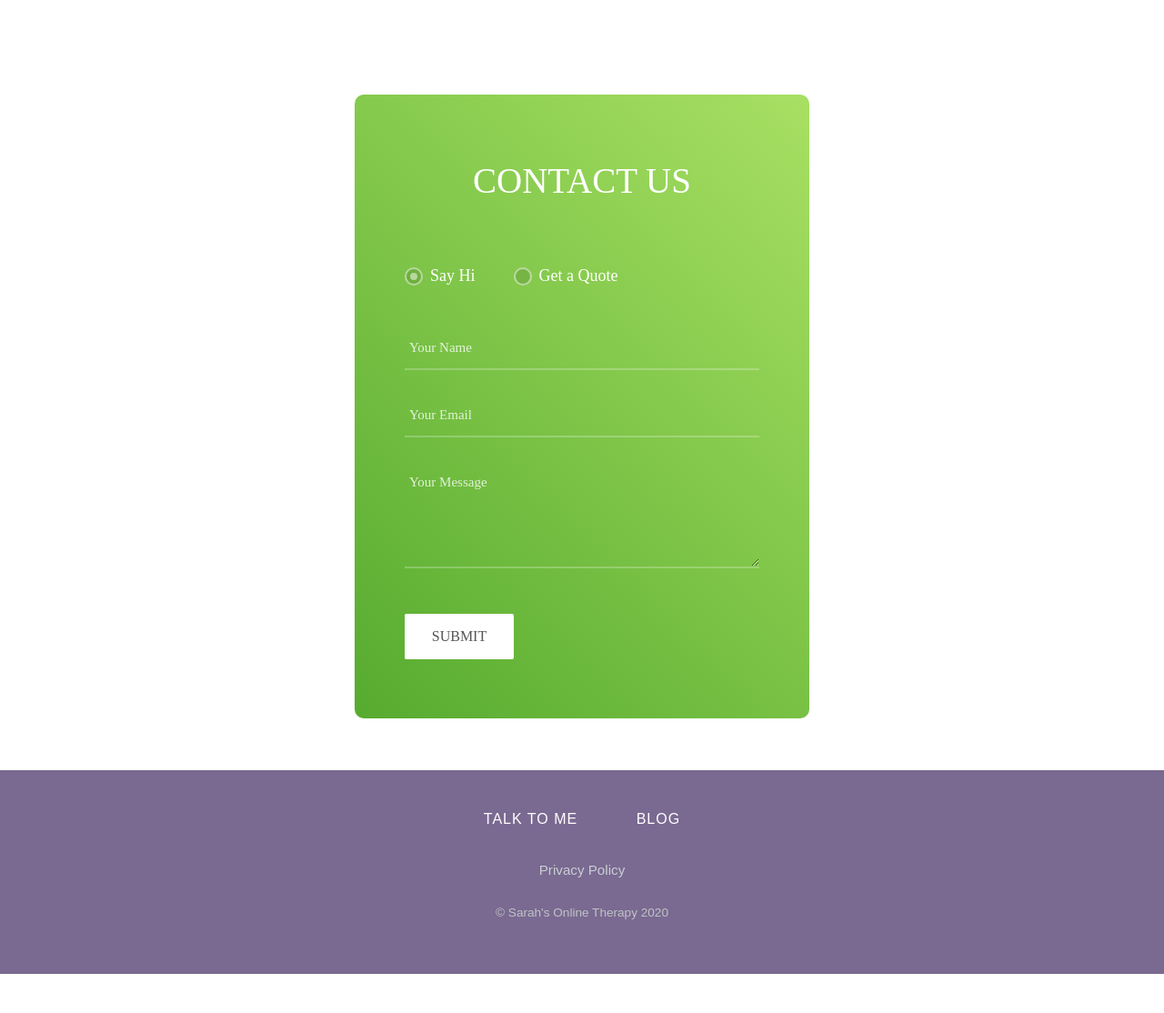
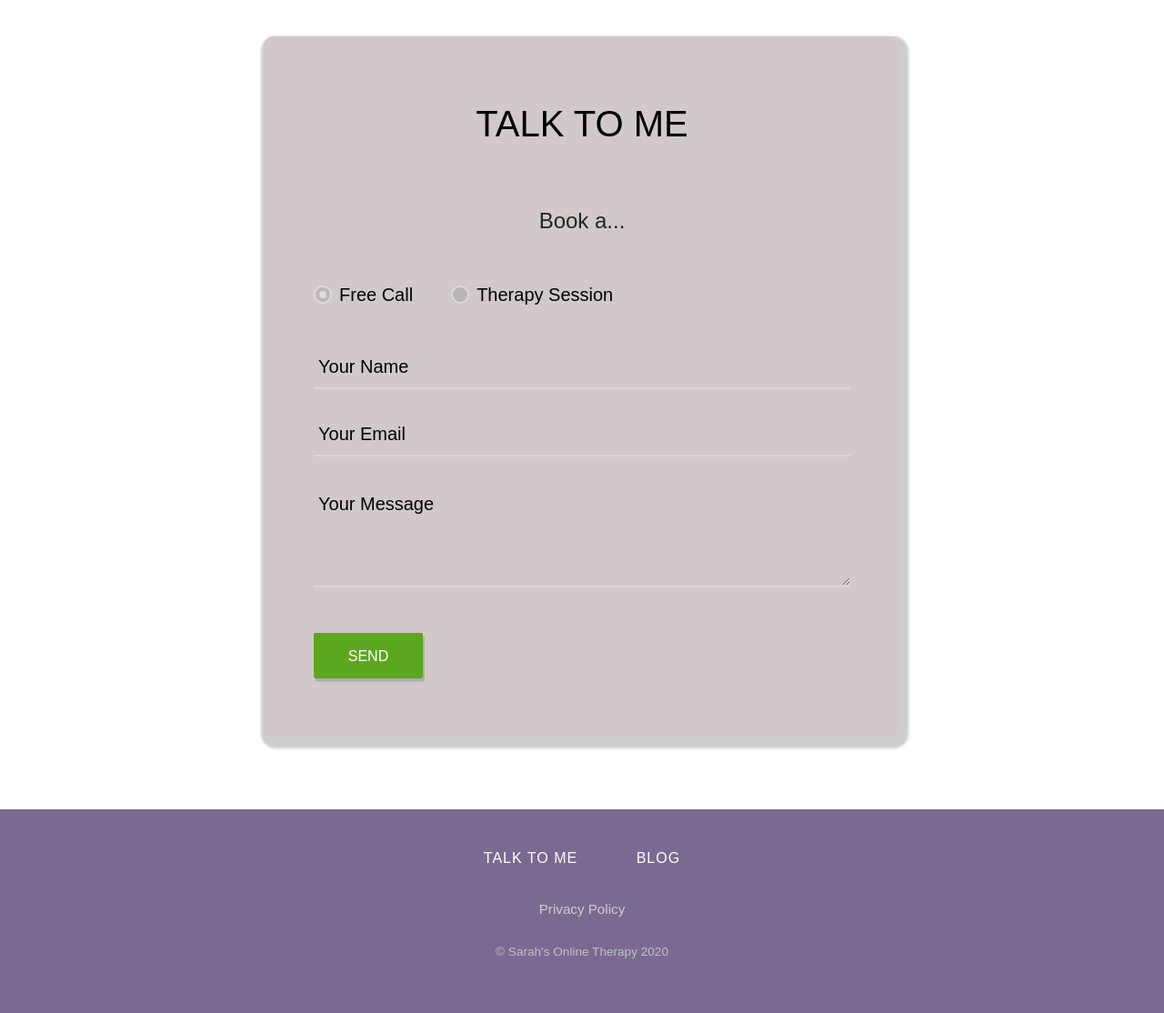
Before and after one commit to greevesh/single_page_website, a PHP site: page / in a window 1280 px wide. Shown: the part 2868-3982 px from the top of the page at 91% size. Before the commit the page ends 3939 px from the top, so only its background shows below. Run offline with PHP 8.4, Linux system fonts and the light colour scheme; some web fonts are replaced.

Commit message:
The design of the contact form has been completed.

```diff
--- a/contact-form/css/main.css
+++ b/contact-form/css/main.css
@@ -145,16 +146,13 @@
   align-items: center;
   padding: 15px;
   background: rgba(255,255,255,0.8);
-
+  margin-bottom: 4rem;
 }
 
 .wrap-contact3 {
-  width: 500px;
-  background: #80c64a;
-  background: -webkit-linear-gradient(45deg, #56ab2f, #a8e063);
-  background: -o-linear-gradient(45deg, #56ab2f, #a8e063);
-  background: -moz-linear-gradient(45deg, #56ab2f, #a8e063);
-  background: linear-gradient(45deg, #56ab2f, #a8e063);
+  width: 700px;
+  background-color: rgb(209, 201, 201);
+  box-shadow: 3px 6px 3px 6px #cbcecb;
   border-radius: 10px;
   overflow: hidden;
   padding: 72px 55px 65px 55px;
@@ -170,9 +168,9 @@
 
 .contact3-form-title {
   display: block;
-  font-family: Poppins-Bold;
-  font-size: 39px;
-  color: #fff;
+  font-family: 'Poppins', sans-serif;
+  color: black;
+  font-size: 40px;
   line-height: 1.2;
   text-align: center;
   text-transform: uppercase;
@@ -191,13 +189,17 @@
   margin-bottom: 27px;
 }
 
+.wrap-input3 ::placeholder {
+  color: black;
+}
+
 .input3 {
   display: block;
   width: 100%;
   background: transparent;
-  font-family: Poppins-Regular;
-  font-size: 15px;
-  color: #fff;
+  font-family: 'Poppins', sans-serif;
+  font-size: 20px;
+  color: black;
   line-height: 1.2;
   padding: 0 5px;
 }
@@ -220,13 +222,11 @@
   left: 0;
   width: 0;
   height: 2px;
-
   -webkit-transition: all 0.4s;
   -o-transition: all 0.4s;
   -moz-transition: all 0.4s;
   transition: all 0.4s;
-
-  background: #fff;
+  background: black;
 }
 
 
@@ -258,12 +258,11 @@
 }
 
 .contact3-form-btn {
-  font-family: Poppins-Medium;
   font-size: 16px;
-  color: #555555;
+  font-family: 'Poppins', sans-serif;
+  color: white;
   line-height: 1.2;
   text-transform: uppercase;
-
   display: -webkit-box;
   display: -webkit-flex;
   display: -moz-box;
@@ -277,12 +276,6 @@
   border-radius: 2px;
   position: relative;
   z-index: 1;
-  background: #80c64a;
-  background: -webkit-linear-gradient(-135deg, #56ab2f, #a8e063);
-  background: -o-linear-gradient(-135deg, #56ab2f, #a8e063);
-  background: -moz-linear-gradient(-135deg, #56ab2f, #a8e063);
-  background: linear-gradient(-135deg, #56ab2f, #a8e063);
-
   -webkit-transition: all 0.4s;
   -o-transition: all 0.4s;
   -moz-transition: all 0.4s;
@@ -299,7 +292,8 @@
   height: 100%;
   top: 0;
   left: 0;
-  background: #fff;
+  background-color: #5ca720;
+  box-shadow: 2px 3.5px #acadac;
   opacity: 1;
   -webkit-transition: all 0.4s;
   -o-transition: all 0.4s;
@@ -415,9 +408,9 @@
   position: relative;
   padding-left: 28px;
   cursor: pointer;
-  font-family: Poppins-Medium;
-  font-size: 18px;
-  color: #fff;
+  font-family: 'Poppins', sans-serif;
+  font-size: 20px;
+  color: black;
   line-height: 1.2;
 }
 
--- a/index.html
+++ b/index.html
@@ -122,7 +122,7 @@
     <div class="card col-xl-3 col-md-3">
       <div class="text-center">
         <div><img src="img/experienced.png" alt=""></div>
-        <h3>Experienced</h3>
+        <h3 id="experienced">Experienced</h3>
         <ul>
           <li>10+ years of experience helping people overcome life's biggest challenges</li>
           <br>
@@ -179,21 +179,25 @@
 			<div class="wrap-contact3">
 				<form class="contact3-form validate-form">
 					<span class="contact3-form-title">
-						Contact Us
-					</span>
+						TALK TO ME
+          </span>
+
+          <h4 class="text-center">Book a...</h4>
+
+          <br><br>
 
 					<div class="wrap-contact3-form-radio">
-						<div class="contact3-form-radio m-r-42">
-							<input class="input-radio3" id="radio1" type="radio" name="choice" value="say-hi" checked="checked">
+						<div class="contact3-form-radio m-r-42 text-center">
+							<input class="input-radio3" id="radio1" type="radio" name="choice" value="book-call" checked="checked">
 							<label class="label-radio3" for="radio1">
-								Say Hi
+								Free Call
 							</label>
 						</div>
 
 						<div class="contact3-form-radio">
 							<input class="input-radio3" id="radio2" type="radio" name="choice" value="get-quote">
 							<label class="label-radio3" for="radio2">
-								Get a Quote
+								Therapy Session
 							</label>
 						</div>
 					</div>
@@ -211,22 +215,9 @@
 					<div class="wrap-input3 input3-select">
 						<div>
 							<select class="selection-2" name="service">
-								<option>Needed Services</option>
-								<option>eCommerce Bussiness</option>
-								<option>UI/UX Design</option>
-								<option>Online Services</option>
-							</select>
-						</div>
-						<span class="focus-input3"></span>
-					</div>
-
-					<div class="wrap-input3 input3-select">
-						<div>
-							<select class="selection-2" name="budget">
-								<option>Budget</option>
-								<option>1500 $</option>
-								<option>2000 $</option>
-								<option>3000 $</option>
+								<option>Service</option>
+								<option>CBT (£75/hr)</option>
+								<option>General Counselling (£50/hr)</option>
 							</select>
 						</div>
 						<span class="focus-input3"></span>
@@ -239,7 +230,7 @@
 
 					<div class="container-contact3-form-btn">
 						<button class="contact3-form-btn">
-							Submit
+							Send
 						</button>
 					</div>
 				</form>
--- a/style.css
+++ b/style.css
@@ -157,6 +157,12 @@
     }
 }
 
+@media (max-width: 280px) {
+    .free-call-strip {
+        height: 17rem;
+    }
+}
+
 @media (max-width: 500px) {
     .free-call-strip a {
         font-size: 1rem;
@@ -166,6 +172,12 @@
 @media (max-width: 350px) {
     .free-call-strip a {
         font-size: 0.75rem;
+    }
+}
+
+@media (max-width: 280px) {
+    #experienced {
+        font-size: 1.5rem;
     }
 }
 
```
Also changed, not shown: other parts of contact-form/css/main.css (+15 -24 lines).
